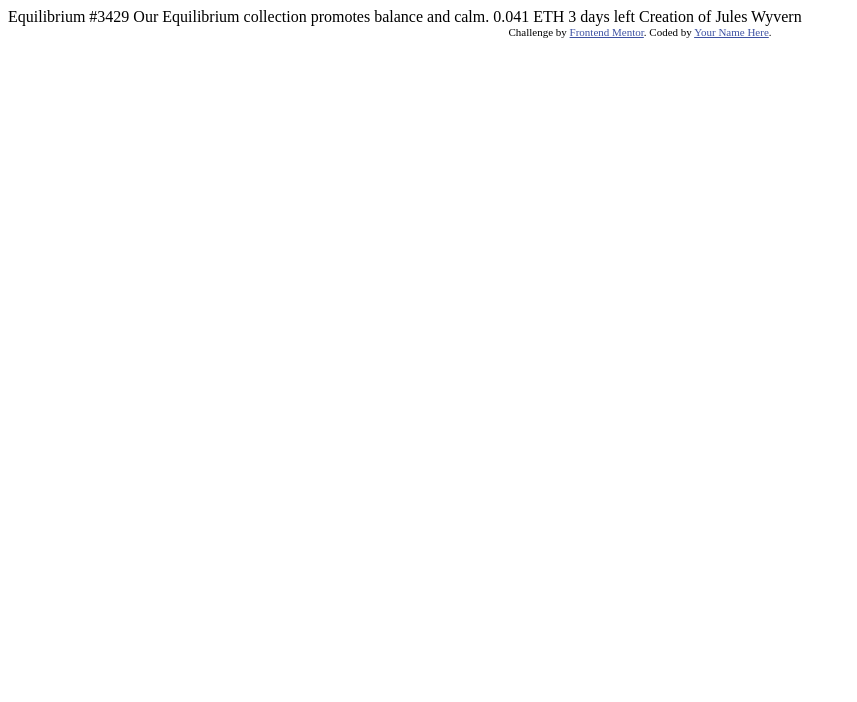
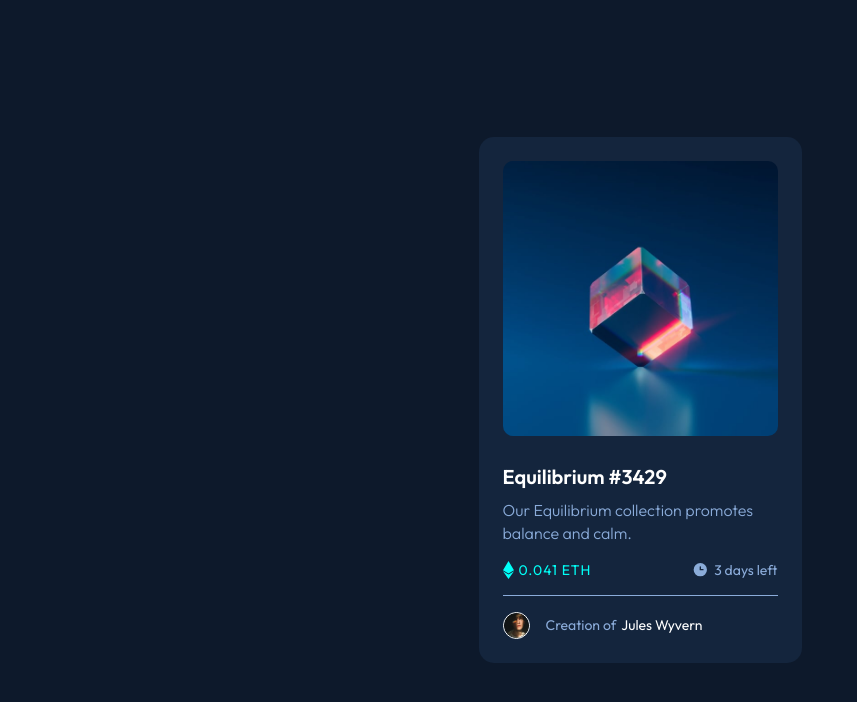
Before and after one commit to paulinavelasqv/nft-preview-card, a plain HTML site: page index.html in a window 1280 px wide. Shown: the whole page, without its empty margins (0-857 px from the left). Drawn offline with Linux system fonts and the light colour scheme.

Commit message:
Add files via upload

```diff
--- /dev/null
+++ b/css/styles.css
@@ -0,0 +1,126 @@
+*{
+    padding: 0;
+    margin: 0;
+}
+
+body{
+    background-color: hsl(217, 54%, 11%);
+    width: 100%;
+    height: 100vh;
+    display: flex;
+    justify-content: center;
+    align-items: center;
+    color: white;
+    font-family: 'Outfit', sans-serif;
+}
+
+.card-container{
+    background-color: hsl(216, 50%, 16%);
+    border-radius: 15px;
+    width: 275px;
+    padding: 1.5rem;
+}
+
+.img-container{
+    position: relative;
+}
+
+.img-container div{
+    position: absolute;
+    background-color: hsl(178, 100%, 50%, 60%);
+    top: 0;
+    width: 100%;
+    height: 100%;
+    opacity: 0;
+}
+
+.img-container div:hover{
+    opacity: 1;
+    cursor: pointer;
+    border-radius: 10px;
+}
+
+.img-container div img{
+    position: absolute;
+    top: 50%;
+    left: 50%;
+    transform: translate(-50%,-50%);
+}
+
+.mainImage{
+    width: 100%;
+    height: 100%;
+    height: auto;
+    border-radius: 10px;
+}
+
+h3{
+    margin-top: 1.5rem;
+    font-size: 20px;
+    font-weight: 600;
+}
+
+.description{
+    margin: 0.6rem 0 1rem 0;
+    color: hsl(215, 51%, 70%);
+    line-height: 23px;
+    font-weight: 300;
+}
+
+.price-days{
+    display: flex;
+    justify-content: space-between;
+    border-bottom: 1px solid hsl(215, 51%, 70%);
+    padding-bottom: 1rem;
+    margin-bottom: 1rem;
+}
+
+.price{
+    display: flex;
+    align-items: center;
+    color: hsl(178, 100%, 50%);
+    font-size: 14px;
+    letter-spacing: 1px;
+}
+
+.price img{
+    margin-right: 5px;
+}
+
+.days{
+    display: flex;
+    align-items: center;
+    color: hsl(215, 51%, 70%);
+    font-size: 14px;
+}
+
+.days img{
+    margin-right: 5px;
+}
+
+.creator{
+    display: flex;
+    align-items: center;
+    color: hsl(215, 51%, 70%);
+    font-size: 14px;
+}
+
+.creator img{
+    width: 25px;
+    border-radius: 50%;
+    border: 1px solid white;
+    margin-right: 1rem;
+}
+
+.creator span{
+    color: white;
+    margin-left: 5px;
+}
+
+.mainImage, h3, span{
+    cursor: pointer;
+}
+
+h3:hover, span:hover{
+    color: hsl(178, 100%, 50%);
+}
--- a/index.html
+++ b/index.html
@@ -9,25 +9,42 @@
   <title>Frontend Mentor | NFT preview card component</title>
 
   <!-- Feel free to remove these styles or customise in your own stylesheet 👍 -->
-  <style>
-    .attribution { font-size: 11px; text-align: center; }
-    .attribution a { color: hsl(228, 45%, 44%); }
-  </style>
+  <link rel="preconnect" href="https://fonts.googleapis.com">
+  <link rel="preconnect" href="https://fonts.gstatic.com" crossorigin>
+  <link href="https://fonts.googleapis.com/css2?family=Outfit:wght@300;400;600&display=swap" rel="stylesheet">
+  <!-- Css stylesheets -->
+  <link rel="stylesheet" href="css/styles.css">
+
 </head>
 <body>
+  <div class="card-container">
+    <div class="img-container">
+      <img src="images/image-equilibrium.jpg" alt="Equilibrium" class="mainImage">
+      <div>
+        <img src="images/icon-view.svg" alt="">
+      </div>
+    </div>
+    <h3>Equilibrium #3429</h3>
 
-  Equilibrium #3429
+    <div class="description">
+      Our Equilibrium collection promotes balance and calm.
+    </div>
 
-  Our Equilibrium collection promotes balance and calm.
+    <div class="price-days">
+      <div class="price">
+        <img src="images/icon-ethereum.svg" alt="">
+        0.041 ETH
+      </div>
+      <div class="days">
+        <img src="images/icon-clock.svg" alt="">
+        3 days left
+      </div>
+    </div>
+    <div class="creator">
+      <img src="images/image-avatar.png" alt="">
+      Creation of <span>Jules Wyvern</span>
+    </div>
+  </div>
 
-  0.041 ETH
-  3 days left
-
-  Creation of Jules Wyvern
-
-  <div class="attribution">
-    Challenge by <a href="https://www.frontendmentor.io?ref=challenge" target="_blank">Frontend Mentor</a>.
-    Coded by <a href="#">Your Name Here</a>.
-  </div>
 </body>
 </html>
```
